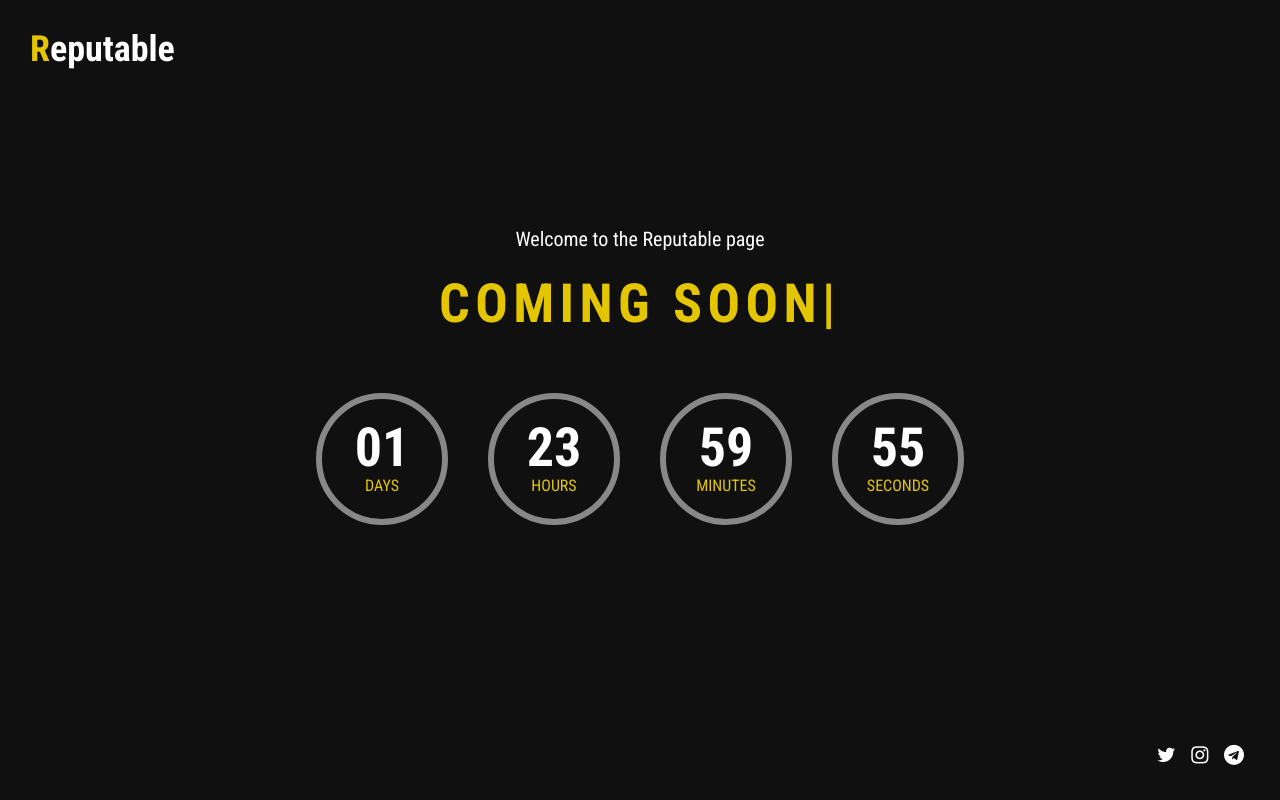
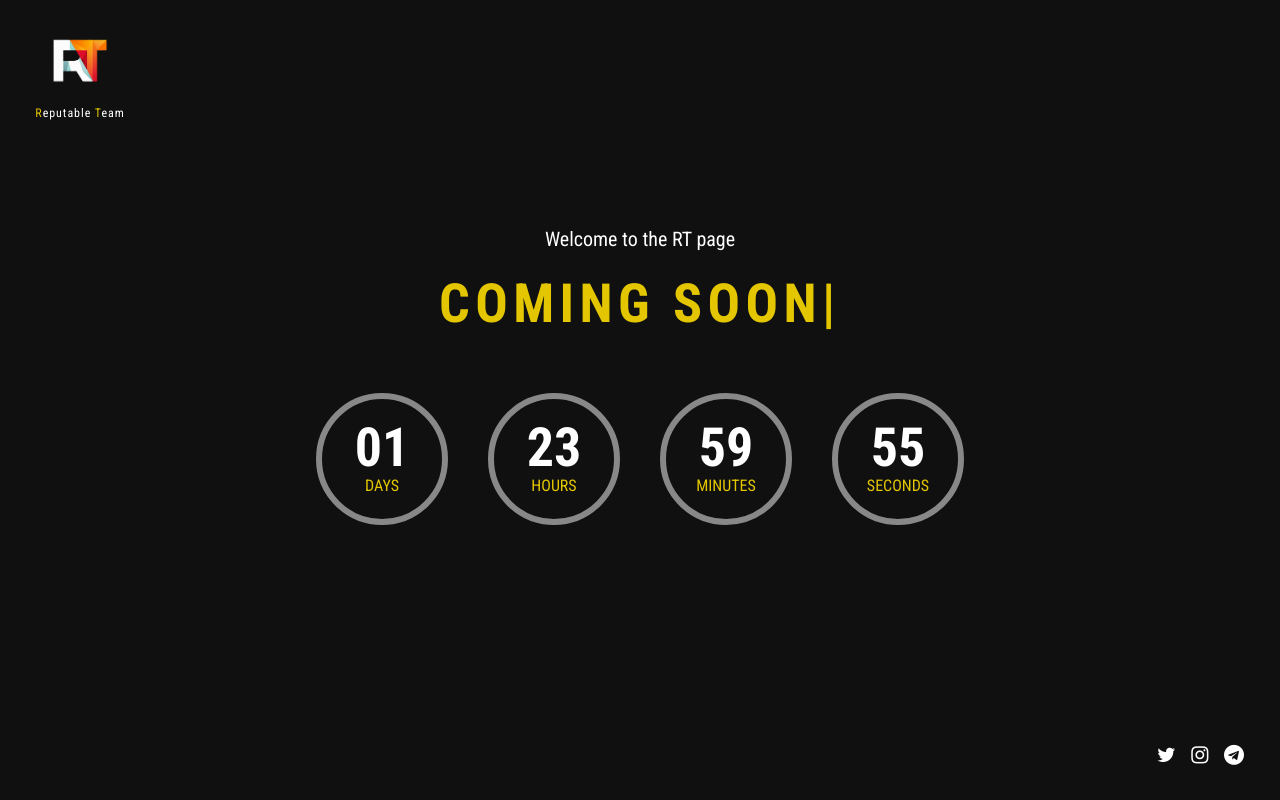
Before and after one commit to AmirHtvs/Reputable-Team, a plain HTML site: page index.html in a window 1280 px wide. Drawn offline with Linux system fonts and the light colour scheme.

Commit message:
add logo

```diff
--- a/css/custom.css
+++ b/css/custom.css
@@ -66,8 +66,13 @@ a:focus{
 
 .logo{
 	position: fixed;
-	top: 30px;
+	top: 5px;
 	left: 30px;
+}
+
+.logo img{
+	width: 100px;
+	height: 100px;
 }
 
 .logo h1{
@@ -84,6 +89,14 @@ a:focus{
 	font-size: 12px;
 	color: #fff;
 	letter-spacing: 0.08em;
+}
+
+.logo p span{
+	color: #e3c600;
+}
+
+.logo p:first-letter{
+	color: #e3c600;
 }
 
 /* .coming-text{
--- a/index.html
+++ b/index.html
@@ -9,7 +9,7 @@
     <meta name="keywords" content="">
     <meta name="author" content="Awaiken Theme">
 
-	<title>Reputable</title>
+	<title>Reputable Team</title>
 
 	<link href="https://fonts.googleapis.com/css?family=Roboto+Condensed:300,400,700" rel="stylesheet">
 
@@ -29,14 +29,16 @@
 				<div class="col-md-12">
 					<div class="coming-soon-box">
 						<div class="logo">
-							<h1>Reputable</h1>
+							<!-- <h1>Reputable</h1> -->
+							 <img src="./images/logo.png" alt="">
+							 <p>Reputable <span>T</span>eam</p>
 						</div>
 
 						<div class="coming-text">
-							<p>Welcome to the Reputable page</p>
-							<h2><span class="typed-title">Reputable</span></h2>
+							<p>Welcome to the RT page</p>
+							<h2><span class="typed-title">Reputable Team</span></h2>
 							<div class="typing-title">
-								<p>Reputable</p>
+								<p>Reputable Team</p>
 								<p>Coming Soon</p>
 							</div>
 						</div>
```
Also changed, not shown: images/logo.png (added).
